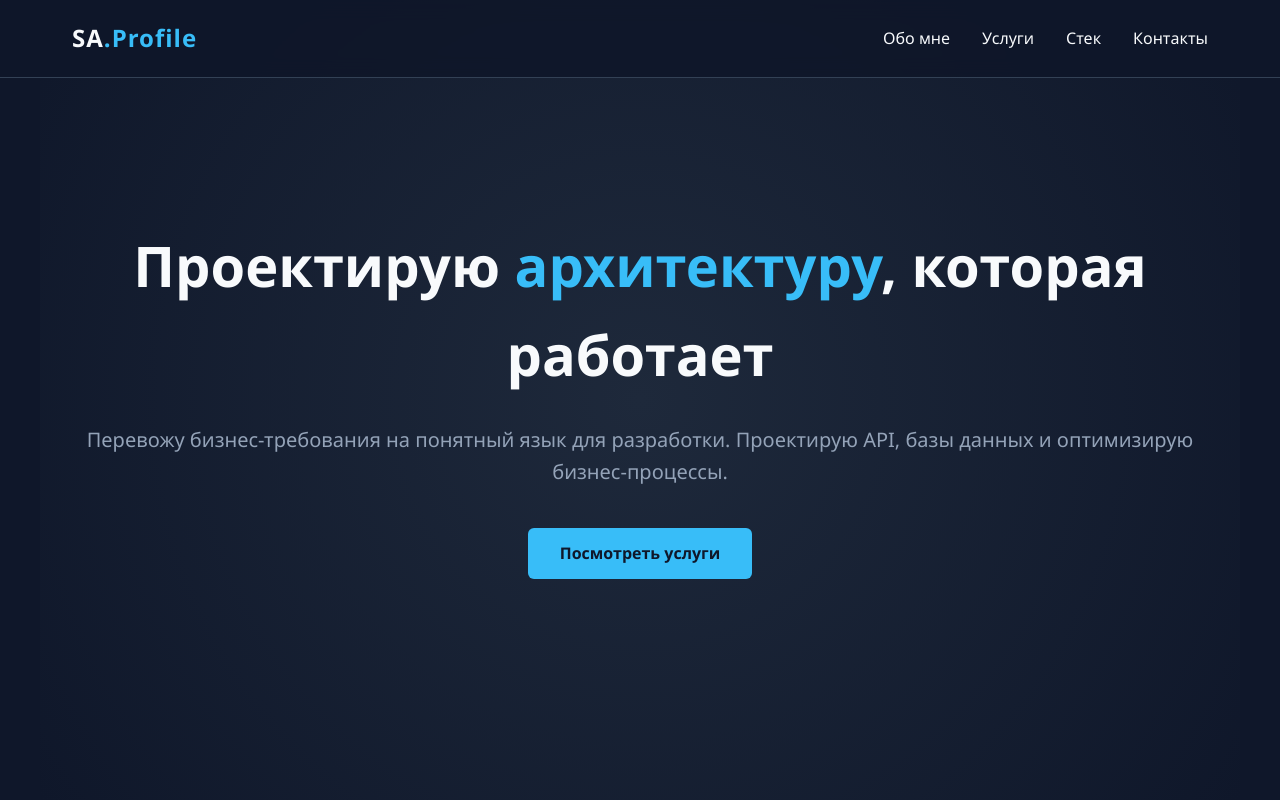
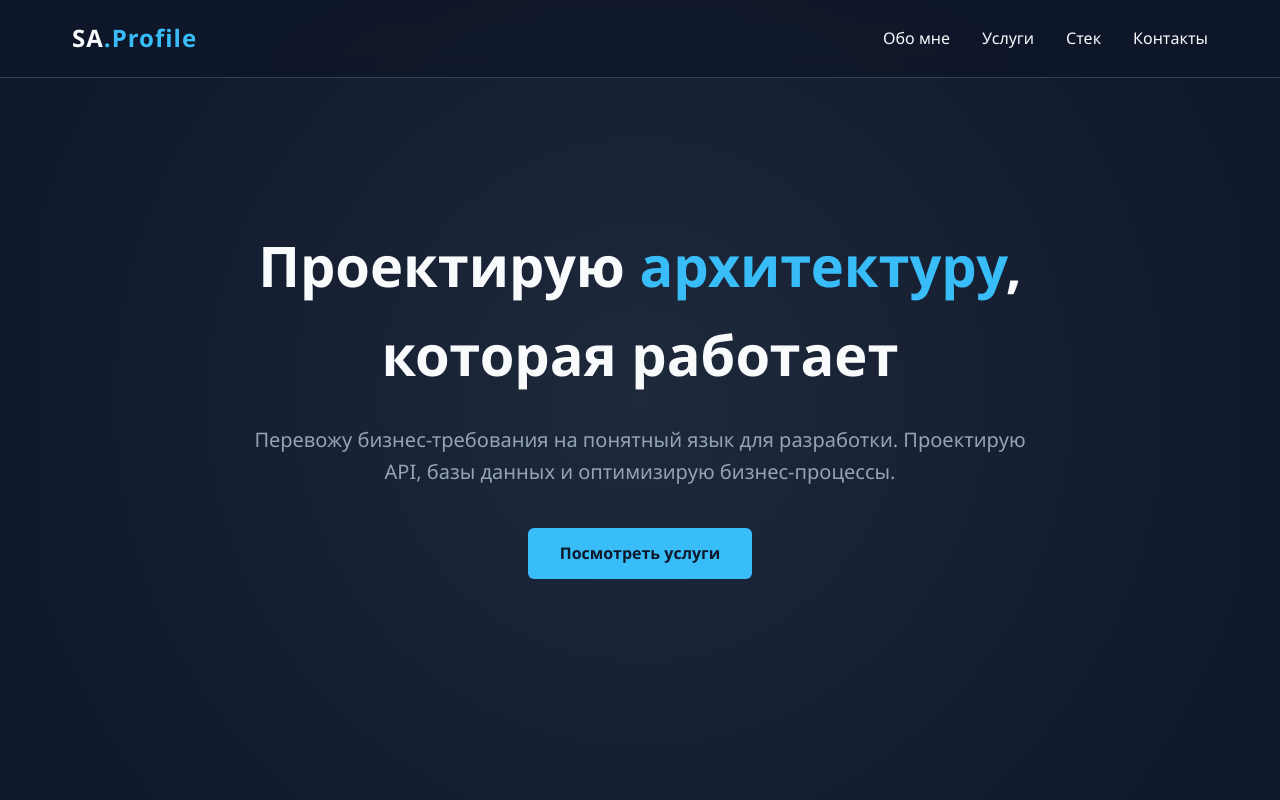
Before and after one commit to Wastedyouth225/ChernousIlyaSA.io, a plain HTML site: page index.html in a window 1280 px wide. Shown: the top 800 px of the page. Drawn offline with Linux system fonts and the light colour scheme.

Commit message:
Update style.css

```diff
--- a/style.css
+++ b/style.css
@@ -83,7 +83,7 @@ header {
     background: radial-gradient(circle at center, #1e293b 0%, #0f172a 100%);
 }
 
-.hero-content max-width {
+.hero-content {
     max-width: 800px;
 }
 
```
